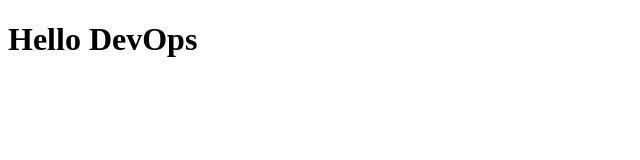
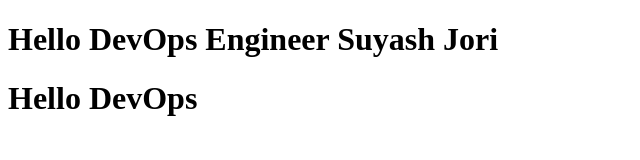
Before and after one commit to taskcubeage/Suyash_Six, a plain HTML site: page index.html in a window 1280 px wide. Shown: the whole page, without its empty margins (0-640 px from the left). Drawn offline with Linux system fonts and the light colour scheme.

Commit message:
dev 1 changes

```diff
--- a/index.html
+++ b/index.html
@@ -3,6 +3,8 @@
 
 <head>
     <title>DevOps Demo</title>
+       <h1>Hello DevOps Engineer Suyash Jori</h1>
+
 </head>
 
 <body>
```
